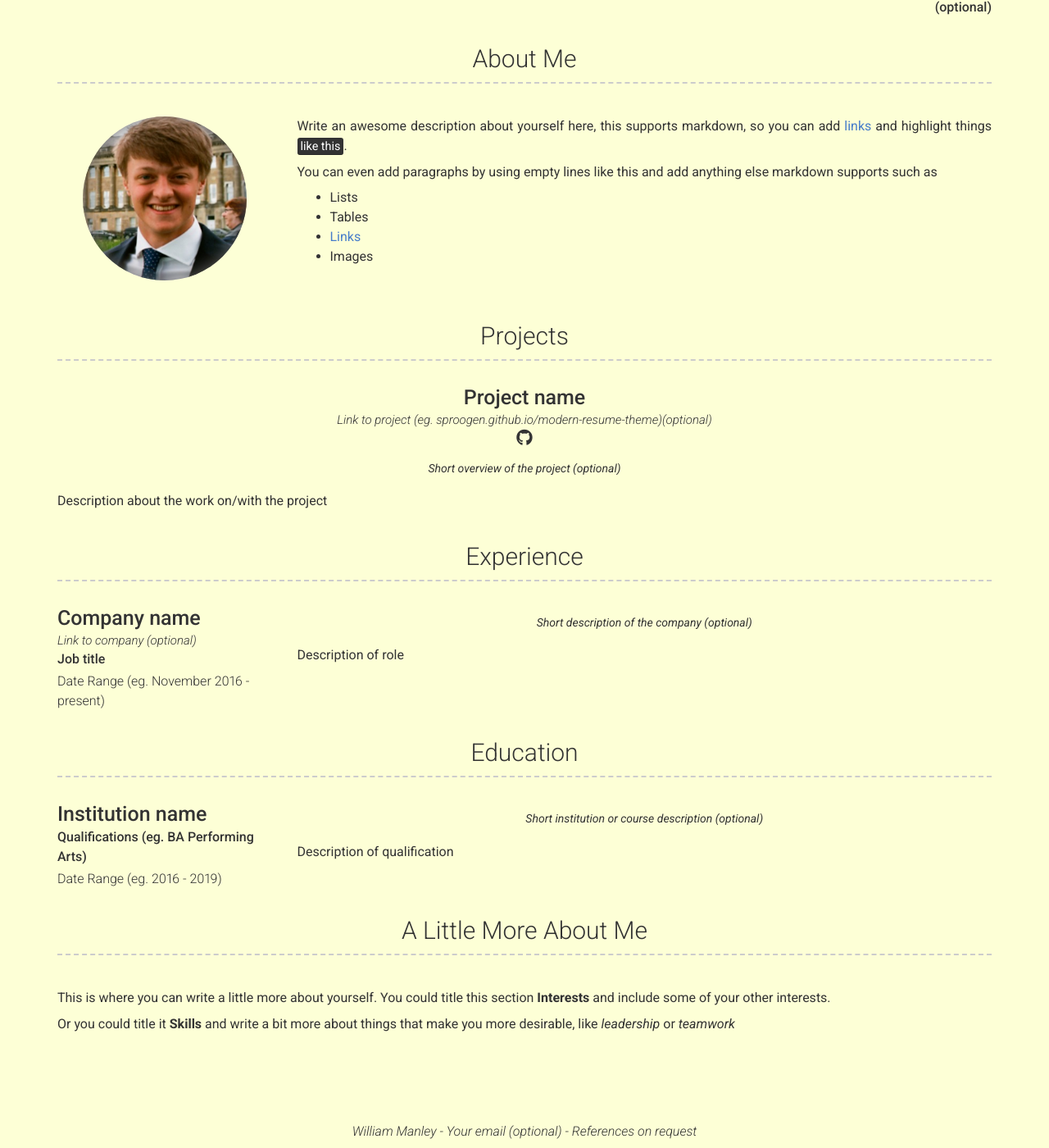
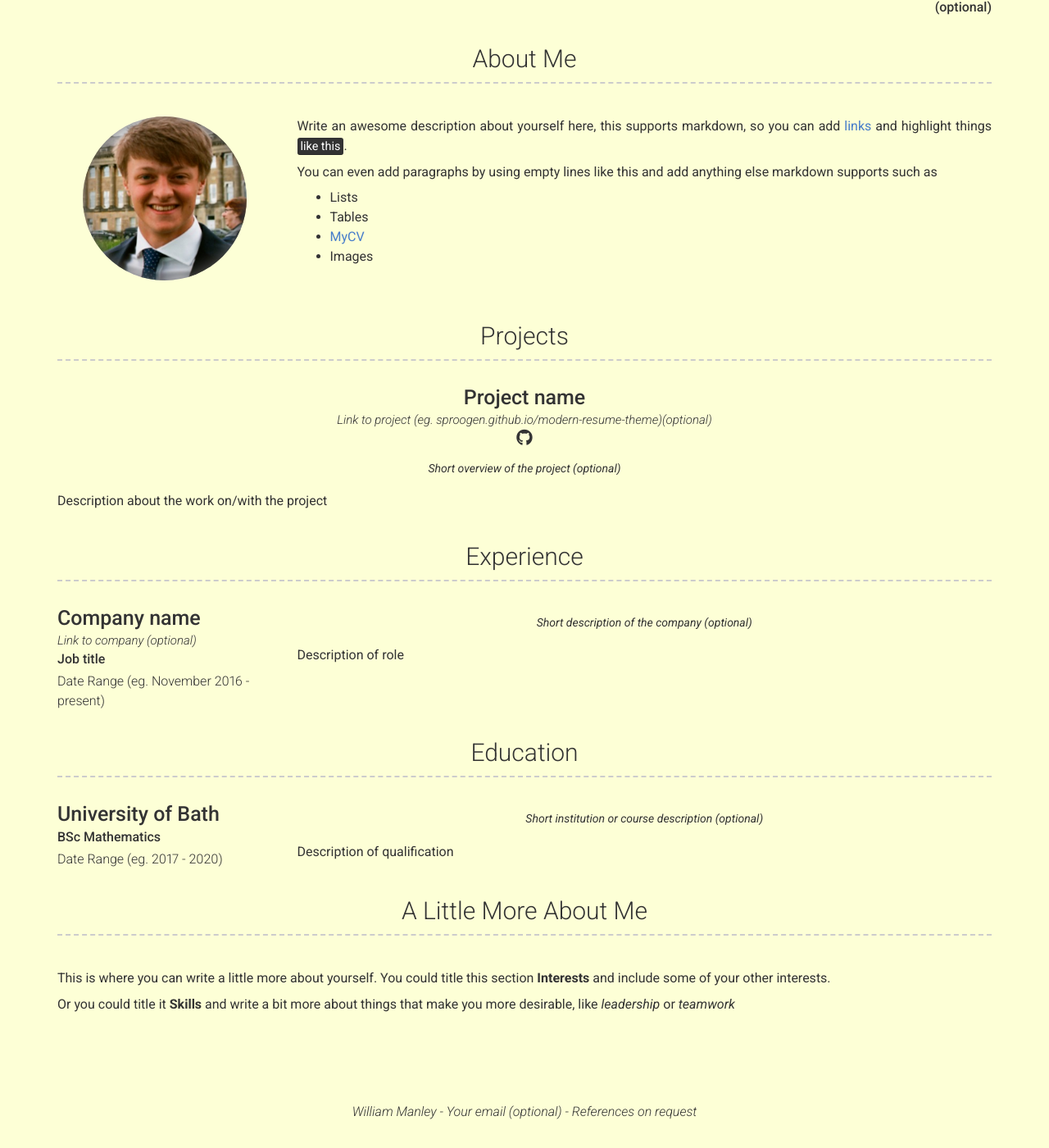
Before and after one commit to WilliamManley/WilliamManley.github.io, a Jekyll site: the page built from index.md, in a window 1280 px wide and 1400 px high, scrolled down 331 px. Shown: the whole window at 82% size. Built offline with Jekyll 4.4.1, drawn with Linux system fonts in a browser that asks for light colours; nearby versions of some CDN libraries; after the commit the page ends 1707 px from its top, so only the background shows below that.

Commit message:
added cv and link

```diff
--- a/_config.yml
+++ b/_config.yml
@@ -51,7 +51,7 @@
   You can even add paragraphs by using empty lines like this and add anything else markdown supports such as
     - Lists
     - Tables
-    - <a href="google.com">Links</a>
+    - <a href="documents/will_manley_cv.pdf">MyCV</a>
     - Images
 
 # Projects Section
--- a/_data/education.yml
+++ b/_data/education.yml
@@ -1,8 +1,8 @@
 # Education Template
 - layout: left
-  name: Institution name
-  dates: Date Range (eg. 2016 - 2019)
-  qualification: Qualifications (eg. BA Performing Arts)
+  name: University of Bath
+  dates: Date Range (eg. 2017 - 2020)
+  qualification: BSc Mathematics
   quote: >
     Short institution or course description (optional)
   description: | # this will include new lines to allow paragraphs
```
Also changed, not shown: 1 other file.
